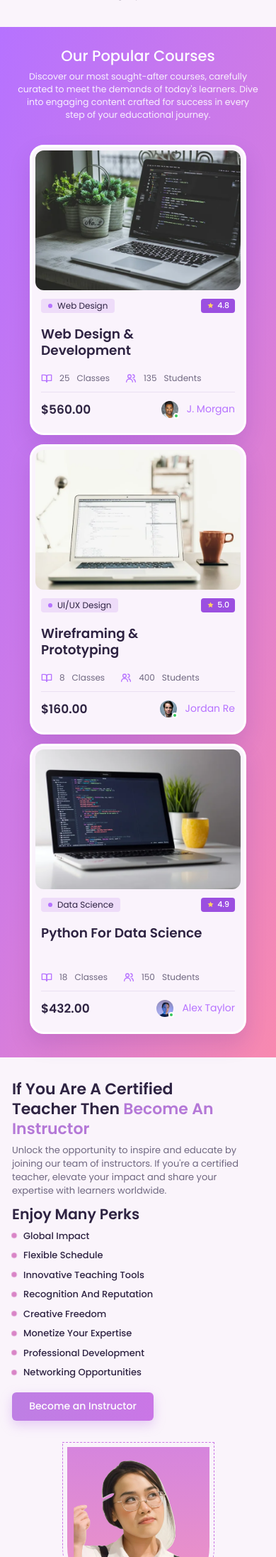
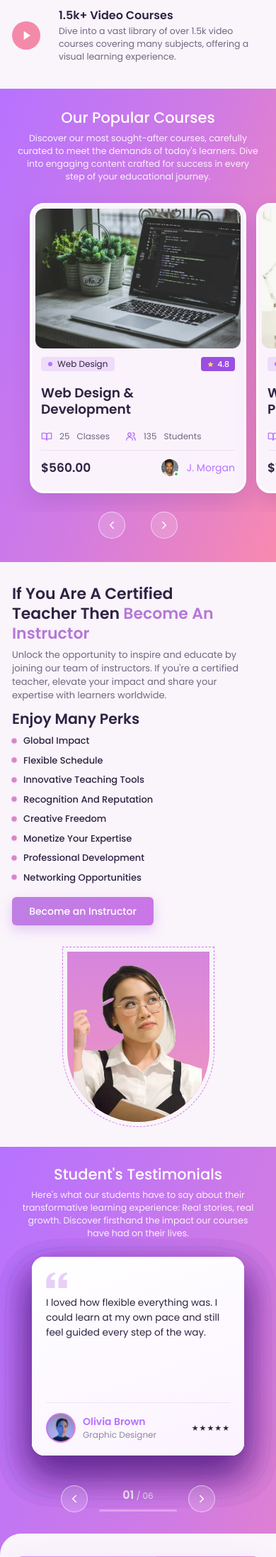
Before and after one commit to malikanas553/etech, a Laravel app: page / in a window 390 px wide. Shown: the part 1536-3730 px from the top of the page at 71% size. Run offline with Laravel 12, Linux system fonts and the light colour scheme; style sheets or scripts are compiled from the project's sources.

Commit message:
Add course slider, testimonial deck and hero button polish
- Courses: horizontal scroll-snap slider with arrows, dots and autoplay;
  two new courses (Digital Marketing, Color Theory)
- Testimonials: spotlight deck with fanned side cards, swipe, progress bar
- "What's Etech?" is a white outlined button at every width
- Cleaner mobile hero text layout; coin-flip benefit icons; no hero parallax

```diff
--- a/config/etech.php
+++ b/config/etech.php
@@ -56,6 +56,8 @@ return [
             ['image' => 'course-web', 'tag' => 'Web Design', 'rating' => '4.8', 'title' => 'Web Design & Development', 'classes' => 25, 'students' => 135, 'price' => '$560.00', 'teacher' => 'J. Morgan', 'avatar' => 'avatar-3'],
             ['image' => 'course-uiux', 'tag' => 'UI/UX Design', 'rating' => '5.0', 'title' => 'Wireframing & Prototyping', 'classes' => 8, 'students' => 400, 'price' => '$160.00', 'teacher' => 'Jordan Re', 'avatar' => 'avatar-4'],
             ['image' => 'course-python', 'tag' => 'Data Science', 'rating' => '4.9', 'title' => 'Python For Data Science', 'classes' => 18, 'students' => 150, 'price' => '$432.00', 'teacher' => 'Alex Taylor', 'avatar' => 'avatar-6'],
+            ['image' => 'course-marketing', 'tag' => 'Marketing', 'rating' => '4.7', 'title' => 'Digital Marketing & Analytics', 'classes' => 20, 'students' => 210, 'price' => '$380.00', 'teacher' => 'Sara Lee', 'avatar' => 'avatar-1'],
+            ['image' => 'course-graphic', 'tag' => 'Graphic Design', 'rating' => '4.9', 'title' => 'Color Theory For Designers', 'classes' => 12, 'students' => 275, 'price' => '$240.00', 'teacher' => 'Mia Carter', 'avatar' => 'avatar-5'],
         ],
     ],
 
--- a/resources/css/app.css
+++ b/resources/css/app.css
@@ -215,7 +216,19 @@ body {
 .courses { background: var(--grad); padding-block: 77px 70px; color: #fff; text-align: center; }
 .courses .section-title, .testimonials .section-title { color: #fff; }
 .section-sub { margin: 8px auto 0; max-width: 560px; font-size: 16px; line-height: 22.5px; color: rgba(255,255,255,.9); }
-.course-grid { margin-top: 34px; display: grid; grid-template-columns: repeat(3, 342px); justify-content: space-between; text-align: left; }
+.course-slider { --cs-gap: 32px; margin-top: 18px; }
+.course-grid {
+    display: flex; gap: var(--cs-gap); overflow-x: auto; overscroll-behavior-x: contain; scroll-snap-type: x mandatory; scroll-behavior: smooth;
+    padding: 16px 6px 34px; margin-inline: -6px; text-align: left; scrollbar-width: none; outline: none;
+}
+.course-grid::-webkit-scrollbar { display: none; }
+.course-grid > .course-card { flex: 0 0 calc((100% - 12px - 2 * var(--cs-gap)) / 3); scroll-snap-align: start; }
+.cs-controls { display: flex; align-items: center; justify-content: center; gap: 18px; }
+.cs-arrow { width: 46px; height: 46px; border-radius: 50%; display: grid; place-items: center; color: #fff; background: rgb(255 255 255 / .16); border: 1.5px solid rgb(255 255 255 / .55); backdrop-filter: blur(6px); transition: background .2s, color .2s, scale .2s; }
+.cs-arrow:hover { background: #fff; color: var(--color-purple); scale: 1.08; }
+.cs-dots { display: flex; gap: 8px; }
+.cs-dots button { width: 9px; height: 9px; border-radius: 9999px; background: rgb(255 255 255 / .45); transition: width .35s cubic-bezier(.65,0,.35,1), background .3s; }
+.cs-dots button[aria-current="true"] { width: 30px; background: #fff; }
 .course-card { height: 463px; background: #faf3fc; border: 3px solid #fff; border-radius: 22px; padding: 6px 6px 0; color: var(--color-ink); box-shadow: 0 14px 30px rgba(90, 40, 140, .16); transition: transform .25s ease, box-shadow .25s; }
 .course-card .thumb { height: 225px; border-radius: 14px; overflow: hidden; }
 .course-card .thumb img { width: 100%; height: 100%; object-fit: cover; }
@@ -258,18 +271,32 @@ body {
 .grad-stack { background: var(--grad); position: relative; }
 .testimonials { padding-block: 70px 73px; text-align: center; color: #fff; }
 .testimonials .section-sub { margin-top: 4px; max-width: 600px; font-size: 16.5px; }
-.t-viewport { margin-top: 70px; overflow: hidden; }
-.t-track { display: flex; gap: 32px; transition: transform .45s ease; }
-.t-card { flex: 0 0 351px; height: 178px; background: #faf4fb; border-radius: 12px; padding: 25px 20px 0 23px; text-align: left; color: var(--color-ink); box-shadow: 0 14px 30px rgba(90, 40, 140, .14); }
-.t-head { display: flex; align-items: center; gap: 11px; padding-left: 9px; }
-.t-head img { width: 65px; height: 65px; border-radius: 9999px; object-fit: cover; border: 2px solid var(--color-orchid); padding: 2px; background: #fff; }
-.t-name { font-size: 15px; font-weight: 600; line-height: 20px; color: var(--color-purple); }
-.t-role { font-size: 7px; line-height: 10px; color: var(--color-muted); }
-.stars { color: var(--color-star); font-size: 8px; line-height: 12px; letter-spacing: 1px; }
-.t-card p { margin-top: 11px; font-size: 14.5px; line-height: 21.6px; color: var(--color-ink); display: -webkit-box; -webkit-line-clamp: 3; -webkit-box-orient: vertical; overflow: hidden; }
-.t-controls { margin-top: 39px; height: 24px; display: flex; justify-content: center; align-items: center; gap: 22px; font-size: 14px; }
-.t-controls button { width: 24px; height: 24px; display: grid; place-items: center; border-radius: 9999px; transition: background .15s; }
-.t-controls button:hover { background: rgba(255,255,255,.2); }
+.t-stage { --card-w: 440px; position: relative; height: 300px; margin-top: 56px; perspective: 1200px; touch-action: pan-y; user-select: none; }
+.t-card {
+    position: absolute; left: 50%; top: 0; width: var(--card-w); min-height: 260px; margin-left: calc(var(--card-w) / -2);
+    display: flex; flex-direction: column; padding: 30px 30px 24px; border-radius: 22px; text-align: left; color: var(--color-ink);
+    background: linear-gradient(160deg, #fff 0%, #fbf3ff 100%); box-shadow: 0 24px 50px rgba(70, 20, 120, .22);
+    transition: transform .7s cubic-bezier(.65, 0, .35, 1), opacity .7s, filter .7s; will-change: transform;
+    transform: translateX(calc(var(--pos, 0) * 62%)) scale(calc(1 - var(--abs, 0) * .14)) rotateY(calc(var(--pos, 0) * -14deg));
+    opacity: calc(1 - var(--abs, 0) * .38); filter: blur(calc(var(--abs, 0) * 1.5px)); z-index: calc(10 - var(--abs, 0));
+}
+.t-card[data-hidden] { opacity: 0; pointer-events: none; }
+.t-card:not(.is-active) { cursor: pointer; }
+.t-card.is-active { box-shadow: 0 30px 60px rgba(70, 20, 120, .3), 0 0 0 1px rgb(255 255 255 / .8); }
+.t-quote { width: 40px; height: 30px; color: #e7cff8; }
+.t-card p { margin-top: 14px; flex: 1; font-size: 16px; line-height: 26px; color: var(--color-ink); }
+.t-head { margin-top: 20px; padding-top: 18px; border-top: 1px solid #efe3f7; display: flex; align-items: center; gap: 14px; }
+.t-head img { width: 54px; height: 54px; border-radius: 9999px; object-fit: cover; padding: 2px; background: var(--grad); }
+.t-name { font-size: 16px; font-weight: 600; line-height: 22px; color: var(--color-purple); }
+.t-role { font-size: 13px; line-height: 18px; color: var(--color-muted); }
+.t-head .stars { margin-left: auto; }
+.t-controls { margin-top: 34px; display: flex; justify-content: center; align-items: center; gap: 22px; }
+.t-progress { display: grid; gap: 8px; width: 150px; font-size: 14px; color: rgb(255 255 255 / .85); }
+.t-count b { font-size: 20px; font-weight: 600; color: #fff; }
+.t-bar { height: 3px; border-radius: 3px; background: rgb(255 255 255 / .3); overflow: hidden; }
+.t-bar span { display: block; height: 100%; width: 100%; background: #fff; transform-origin: 0 50%; scale: 0 1; }
+.t-bar span.run { animation: t-bar var(--deck-ms, 6000ms) linear forwards; }
+@keyframes t-bar { to { scale: 1 1; } }
 
 .subscribe-panel { background: var(--color-lavender); border-radius: 110px 0 110px 0; padding-block: 88px 81px; }
 .subscribe-card { width: 785px; max-width: 100%; margin-inline: auto; background: var(--grad); border-radius: 25px; padding: 23px 40px 46px; text-align: center; color: #fff; box-shadow: 0 20px 40px rgba(182, 114, 255, .25); }
@@ -523,7 +548,10 @@ html, body { overflow-x: clip; }
     /* Popular courses */
     .courses { padding-block: 27px 33px; }
     .section-sub { margin-top: 6px; font-size: 12.5px; line-height: 18px; max-width: 341px; }
-    .course-grid { margin-top: 33px; grid-template-columns: 306px; justify-content: center; gap: 13px; }
+    .course-slider { --cs-gap: 14px; margin-top: 14px; }
+    .course-grid { padding: 14px calc((100% + 34px) / 2 - 153px) 26px; /* % here is the slider width, 34px narrower than the track */ margin-inline: calc(var(--gutter, 17px) * -1); scroll-padding-inline: calc(50% - 153px); }
+    .course-grid > .course-card { flex: 0 0 306px; scroll-snap-align: center; }
+    .cs-arrow { width: 38px; height: 38px; }
     .course-card { height: 409px; border-radius: 20px; padding: 5px 5px 0; }
     .course-card .thumb { height: 197px; border-radius: 12px; }
     .course-body { padding: 0 8px; }
@@ -555,15 +583,18 @@ html, body { overflow-x: clip; }
     /* Testimonials */
     .testimonials { padding-block: 25px 30px; }
     .testimonials .section-sub { margin-top: 6px; font-size: 12.5px; line-height: 18px; max-width: 341px; }
-    .t-viewport { margin-top: 19.5px; }
-    .t-track { flex-direction: column; align-items: center; gap: 13px; transform: none !important; }
-    .t-card { flex: none; width: 100%; max-width: 341px; height: auto; padding: 20px 18px 20px 19px; }
-    .t-card.extra { display: none; }
-    .t-head { gap: 9px; padding-left: 10px; }
-    .t-head img { width: 52px; height: 52px; }
-    .t-name { font-size: 14px; line-height: 18px; }
-    .t-card p { margin-top: 10px; font-size: 13.5px; line-height: 20px; -webkit-line-clamp: unset; }
-    .t-controls { display: none; } /* all cards are stacked on mobile, so arrows do nothing */
+    .t-stage { --card-w: min(300px, 100% - 40px); height: 300px; margin-top: 24px; }
+    .t-card { min-height: 280px; padding: 22px 20px 18px; border-radius: 18px; transform: translateX(calc(var(--pos, 0) * 78%)) scale(calc(1 - var(--abs, 0) * .12)); }
+    .t-quote { width: 30px; height: 22px; }
+    .t-card p { margin-top: 10px; font-size: 13.5px; line-height: 21px; }
+    .t-head { margin-top: 14px; padding-top: 14px; gap: 10px; }
+    .t-head img { width: 42px; height: 42px; }
+    .t-name { font-size: 14px; line-height: 19px; }
+    .t-role { font-size: 12px; }
+    .stars { font-size: 11px; letter-spacing: 1px; }
+    .t-controls { margin-top: 22px; gap: 16px; }
+    .t-progress { width: 110px; font-size: 12px; }
+    .t-count b { font-size: 16px; }
 
     /* Subscribe + footer */
     .subscribe-panel { border-radius: 30px 0 30px 0; padding-block: 32px; }
--- a/resources/views/sections/courses.blade.php
+++ b/resources/views/sections/courses.blade.php
@@ -4,7 +4,8 @@
         <h2 id="courses-title" class="section-title">{{ $c['title'] }}</h2>
         <p class="section-sub">{{ $c['text'] }}</p>
 
-        <div class="course-grid">
+        <div class="course-slider" data-course-slider>
+        <div class="course-grid" data-cs-track tabindex="0" role="group" aria-label="Popular courses, scroll horizontally">
             @foreach ($c['items'] as $course)
                 <article class="course-card">
                     <div class="thumb"><img src="{{ asset("images/{$course['image']}.webp") }}" alt="{{ $course['title'] }}" width="700" height="460" loading="lazy" decoding="async"></div>
@@ -26,5 +27,11 @@
                 </article>
             @endforeach
         </div>
+        <div class="cs-controls">
+            <button type="button" class="cs-arrow" aria-label="Previous courses" data-cs-prev><x-icon name="chevron-left" :size="18" /></button>
+            <div class="cs-dots" data-cs-dots></div>
+            <button type="button" class="cs-arrow" aria-label="Next courses" data-cs-next><x-icon name="chevron-right" :size="18" /></button>
+        </div>
+        </div>
     </div>
 </section>
--- a/resources/views/sections/testimonials.blade.php
+++ b/resources/views/sections/testimonials.blade.php
@@ -1,31 +1,34 @@
-@php $t = config('etech.testimonials'); @endphp
-<section id="testimonials" class="testimonials" aria-labelledby="testimonials-title" data-slider data-total="{{ $t['total'] }}">
+@php $t = config('etech.testimonials'); $count = count($t['items']); @endphp
+<section id="testimonials" class="testimonials" aria-labelledby="testimonials-title" aria-roledescription="carousel" data-deck>
     <div class="container-x">
         <h2 id="testimonials-title" class="section-title">{{ $t['title'] }}</h2>
         <p class="section-sub">{{ $t['text'] }}</p>
 
-        <div class="t-viewport">
-            <div class="t-track" data-track>
+        {{-- Spotlight deck: the active card sits in front, neighbours fan out behind it. --}}
+        <div class="t-stage" data-deck-stage aria-live="polite">
             @foreach ($t['items'] as $n => $item)
-                    <article @class(['t-card', 'extra' => $n > 2])>
+                <article class="t-card" data-deck-card aria-roledescription="slide" aria-label="{{ $n + 1 }} of {{ $count }}">
+                    <svg class="t-quote" viewBox="0 0 48 36" aria-hidden="true"><path fill="currentColor" d="M0 36V22C0 9.6 6.5 2.3 19.4 0l2 4.6C14.5 6.7 11 10.9 10.6 17H20v19H0Zm28 0V22c0-12.4 6.5-19.7 19.4-22l2 4.6C42.5 6.7 39 10.9 38.6 17H48v19H28Z"/></svg>
+                    <p>{{ $item['quote'] }}</p>
                     <div class="t-head">
                         <img src="{{ asset("images/{$item['avatar']}.webp") }}" alt="{{ $item['name'] }}" loading="lazy">
                         <div>
                             <div class="t-name">{{ $item['name'] }}</div>
                             <div class="t-role">{{ $item['role'] }}</div>
+                        </div>
                         <div class="stars" role="img" aria-label="5 out of 5 stars">@for ($i = 0; $i < 5; $i++)<span style="--i: {{ $i }}">★</span>@endfor</div>
                     </div>
-                        </div>
-                        <p>{{ $item['quote'] }}</p>
                 </article>
             @endforeach
         </div>
-        </div>
 
         <div class="t-controls">
-            <button type="button" aria-label="Previous testimonials" data-prev><x-icon name="chevron-left" :size="18" /></button>
-            <span data-counter>01/{{ $t['total'] }}</span>
-            <button type="button" aria-label="Next testimonials" data-next><x-icon name="chevron-right" :size="18" /></button>
+            <button type="button" class="cs-arrow" aria-label="Previous testimonial" data-deck-prev><x-icon name="chevron-left" :size="18" /></button>
+            <div class="t-progress">
+                <span class="t-count"><b data-counter>01</b> / {{ str_pad($count, 2, '0', STR_PAD_LEFT) }}</span>
+                <span class="t-bar"><span data-deck-bar></span></span>
+            </div>
+            <button type="button" class="cs-arrow" aria-label="Next testimonial" data-deck-next><x-icon name="chevron-right" :size="18" /></button>
         </div>
     </div>
 </section>
```
Also changed, not shown: other parts of resources/css/app.css (+15 -16 lines), public/images/CREDITS.md (+2 -0 lines), resources/js/app.js (+109 -16 lines), public/images/course-graphic.webp (added), public/images/course-marketing.webp (added). Lines whose indentation alone changed are shown as unchanged.
